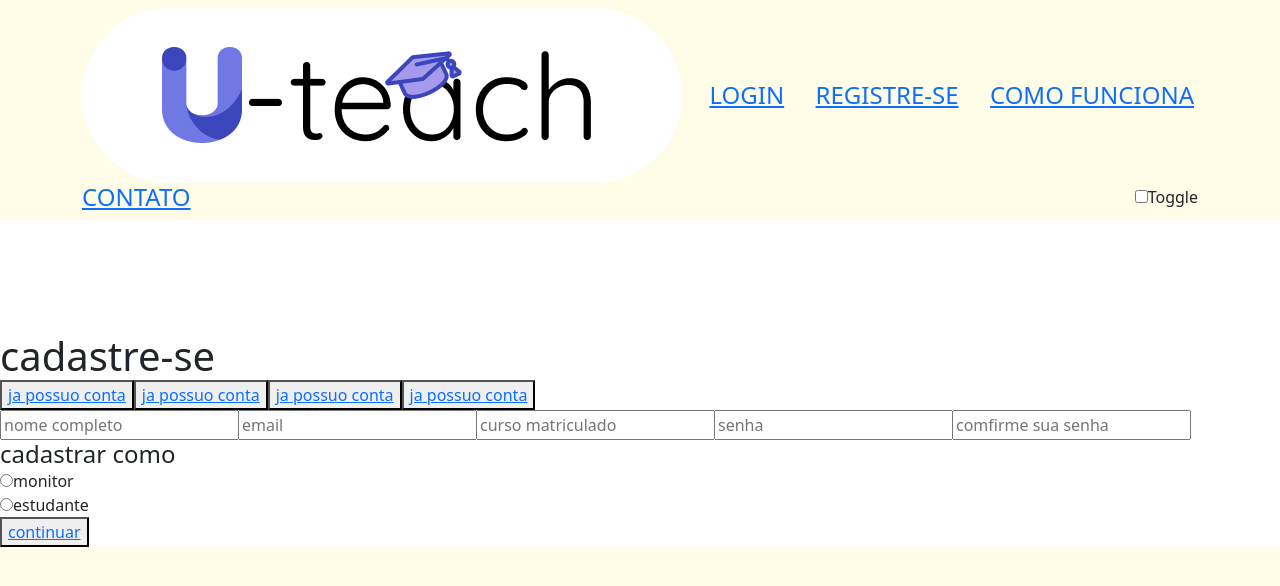
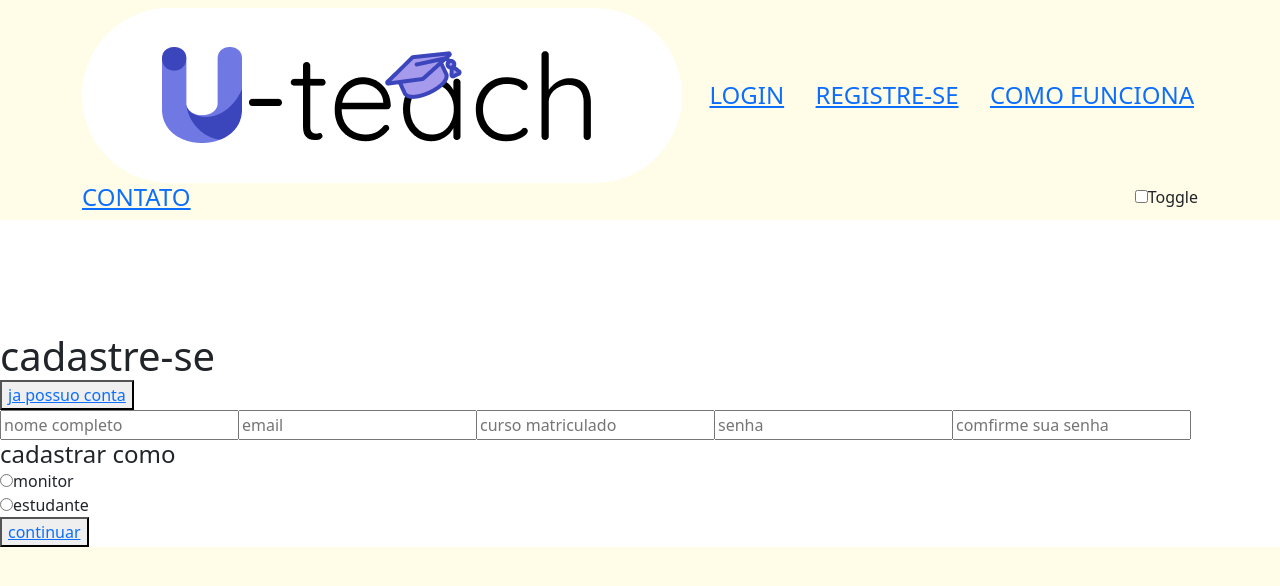
Before and after one commit to rafakid01/PROJETO_INTEGRADOR, an Angular app in the folder projeto-angular/: page /register in a window 1280 px wide. Shown: the top 586 px of the page. Built offline with nearby package versions, Linux system fonts and the light colour scheme.

Commit message:
versão atual

```diff
--- a/projeto-angular/src/app/components/register/register.component.html
+++ b/projeto-angular/src/app/components/register/register.component.html
@@ -5,9 +5,6 @@
         <div title="title">
           <h1>cadastre-se</h1>
           <div class="login-button">
-            <button><a href="#">ja possuo conta</a></button>
-            <button><a href="#">ja possuo conta</a></button>
-            <button><a href="#">ja possuo conta</a></button>
             <button><a href="#">ja possuo conta</a></button>
           </div>
         </div>
```
